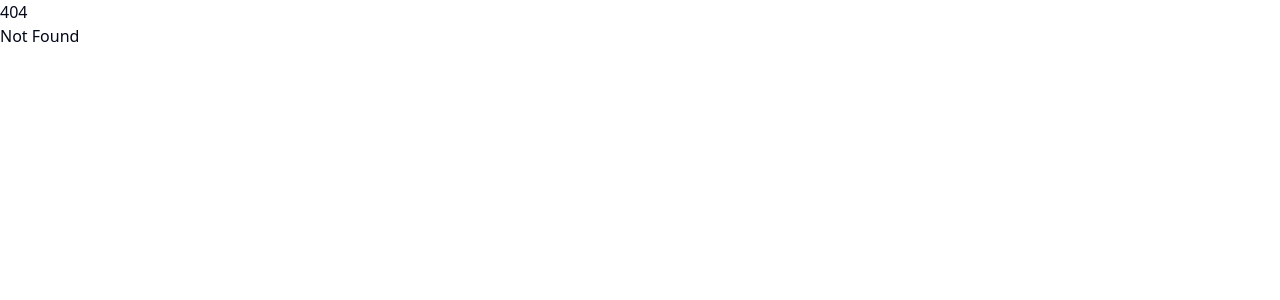
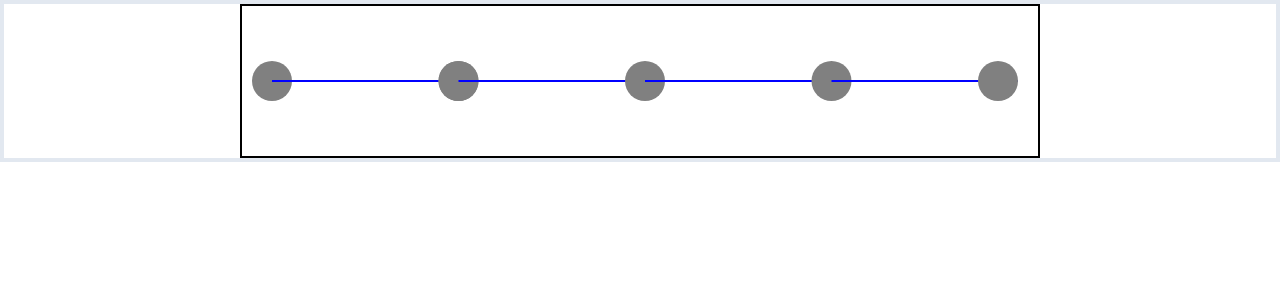
Before and after one commit to brymer-meneses/Subaybay, a SvelteKit app: page /flowConfig in a window 1280 px wide. Before the commit this address had no page. Shown: the top 300 px of the page. Built offline with nearby package versions, Linux system fonts and the light colour scheme.

Commit message:
start requestFlow graph

```diff
--- a/package.json
+++ b/package.json
@@ -27,8 +27,10 @@
   },
   "type": "module",
   "dependencies": {
+    "@types/d3": "^7.4.3",
     "@fontsource-variable/inter": "^5.0.17",
     "@fontsource/poppins": "^5.0.12",
+    "@types/d3": "^7.4.3",
     "bits-ui": "^0.18.1",
     "clsx": "^2.1.0",
     "d3": "^7.8.5",
--- /dev/null
+++ b/src/routes/flowConfig/+page.svelte
@@ -0,0 +1,90 @@
+<script lang="ts">
+    import {onMount} from 'svelte';
+    import * as d3 from 'd3';
+
+    let graph : any;
+
+    let graphWidth : number;
+	let graphHeight : number;
+
+    let linearStageCount : number = 5; // ignores parallel stages
+
+	const margin = {
+		top: 20,
+		right: 20,
+		bottom: 30,
+		left: 30
+	};
+    const radius = 20;
+
+    onMount(() => {
+        redraw();
+        window.addEventListener('resize', redraw);
+        //todo add event listener for particular button clicks
+    });
+
+    // Todo: Clean
+    function redraw(): void {
+        d3.select(graph).html(null);
+
+        graphWidth = d3.select(graph).node().getBoundingClientRect().width;
+		graphHeight = d3.select(graph).node().getBoundingClientRect().height;
+
+        console.log(graphWidth + " " + graphHeight);
+
+        // pick best place to compute this stuff
+        const center = { x : graphWidth / 2, y : graphHeight / 2};
+        const width = graphWidth - margin.left - margin.right;
+        const height = graphHeight - margin.top - margin.bottom;
+
+        const lineStart = margin.left;
+        const lineEnd = graphWidth - margin.right;
+        const xSpacing = (lineEnd - lineStart) / (linearStageCount - 1);
+
+        let g = d3.select(graph)
+            .append('g')
+
+        // Todo: Make into buttons
+            // edit for created nodes (+ popup that allows deletions)
+            // + for new nodes
+
+        // Draw
+        let x1 = lineStart;
+        let x2 = lineStart + xSpacing;
+        for(let i = 1; i <= linearStageCount; i++)
+        {
+            g.append('circle')
+            .attr('cx', x1)
+            .attr('cy', center.y)
+            .attr('r', radius)
+            .attr('fill', 'gray');
+
+            g.append('line')
+            .attr('x1', x1).attr('y1', center.y)
+            .attr('x2', x2).attr('y2', center.y)
+            .attr('stroke', "blue")
+            .attr('stroke-width', 2)
+
+            x1 = x2;
+            x2 = lineStart + (i * xSpacing);
+        }
+
+        //?? Should first and last be specially rendered ?
+        // First and last should actually be untouchable,
+        // since first is always initial (encode) and last is always Finish
+
+        // Draw End
+        g.append('circle')
+            .attr('cx', lineEnd - radius)
+            .attr('cy', center.y)
+            .attr('r', radius)
+            .attr('fill', 'gray')
+    }
+
+</script>
+
+<div class="flex justify-center border-blue border-4">
+    <div class="border-2 border-black justify-center w-[100%] max-w-[800px]">
+        <svg id="graph" viewBox="0 0 {graphWidth} {graphHeight}" width=100% bind:this={graph}></svg>
+    </div>
+</div>
```
Also changed, not shown: 1 other file (tests, documents, lock files or other folders).
